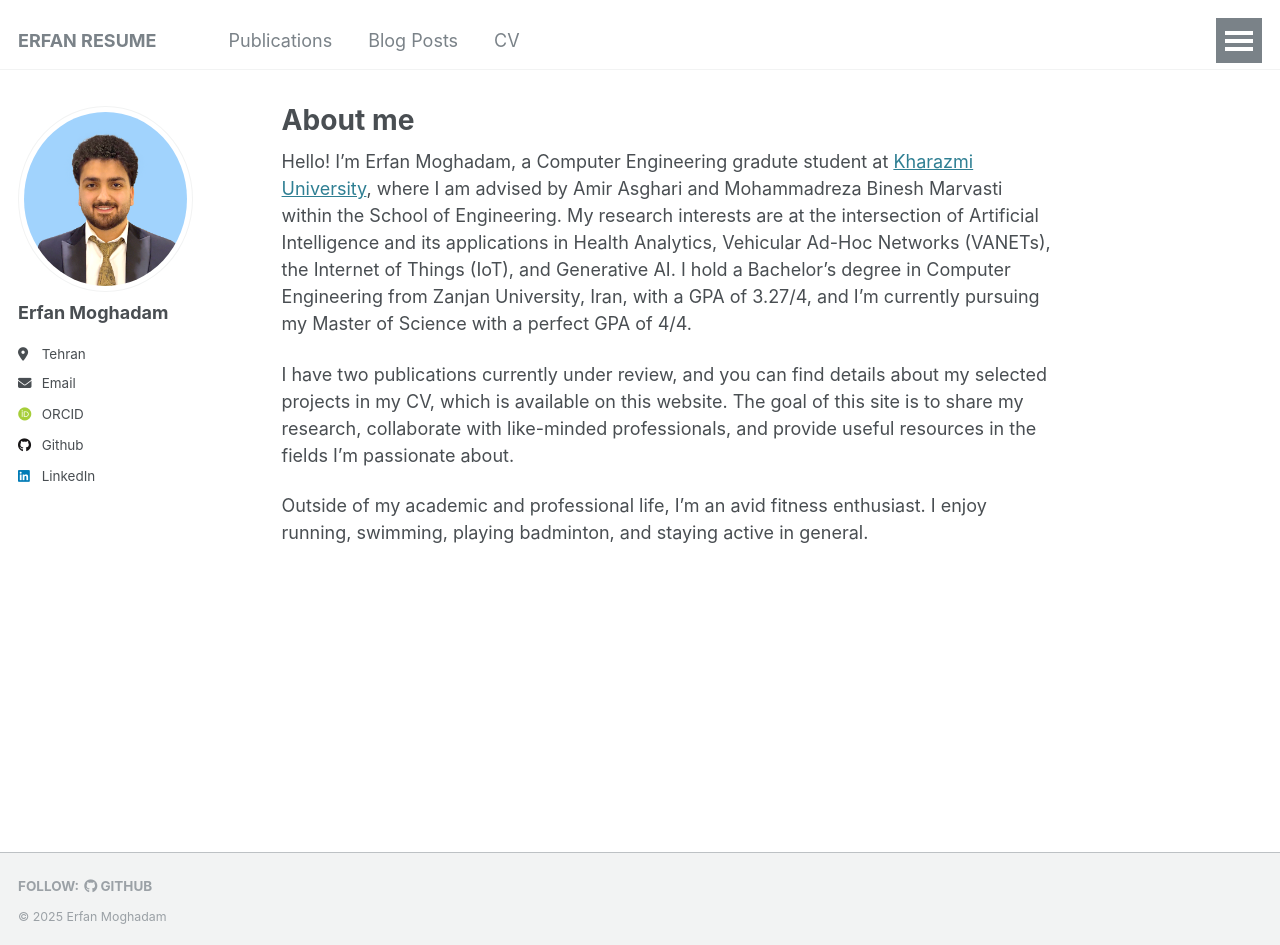
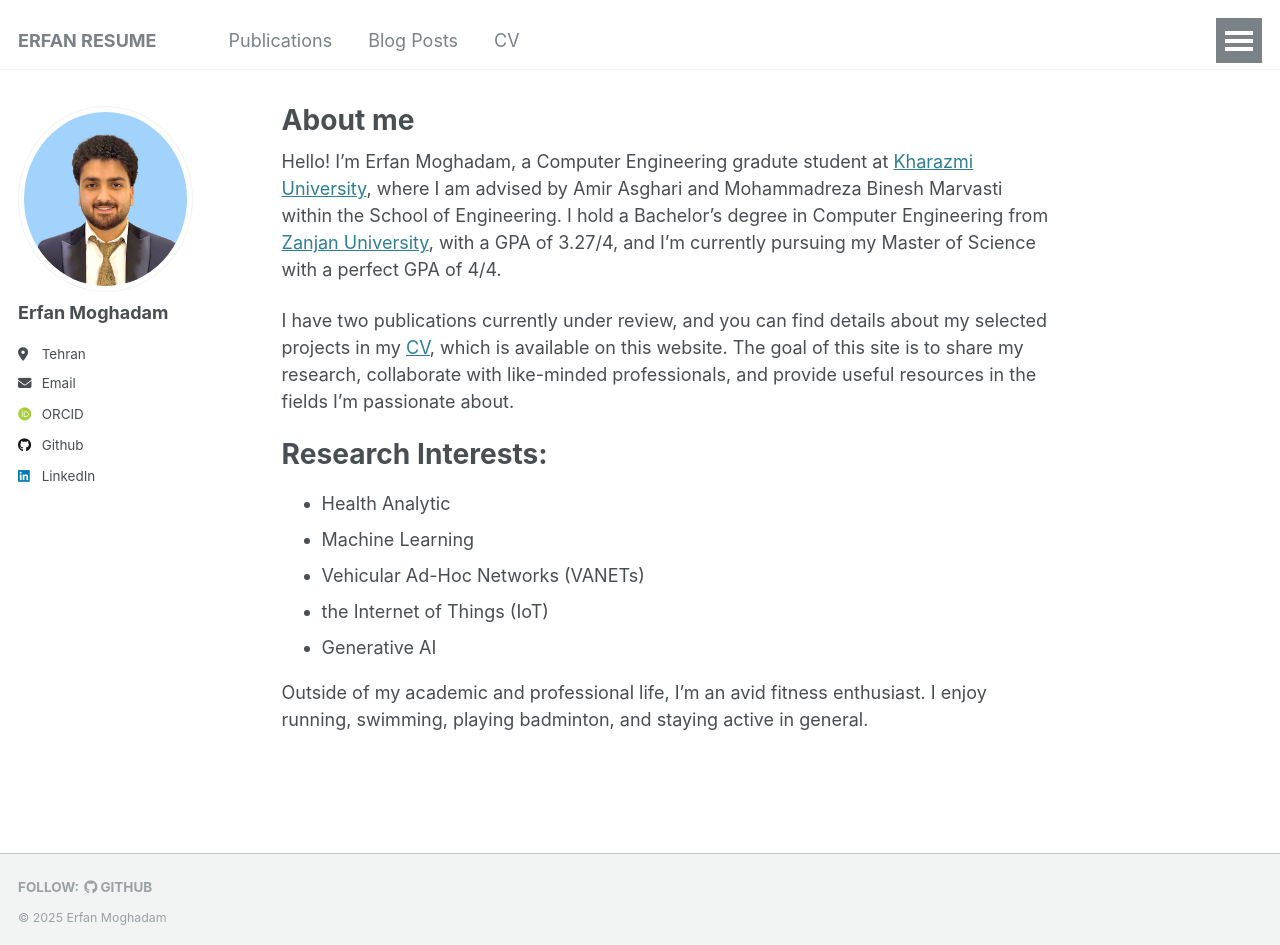
Before and after one commit to erfanresume/erfanresume.github.io, a Jekyll site: the page built from _pages/about.md, in a window 1280 px wide and 945 px high. Built offline with Jekyll 4.4.1, drawn with Linux system fonts in a browser that asks for light colours; some web fonts are replaced.

Commit message:
Update about.md

```diff
--- a/_pages/about.md
+++ b/_pages/about.md
@@ -7,8 +7,14 @@ redirect_from:
   - /about.html
 ---
 
-Hello! I’m Erfan Moghadam, a Computer Engineering gradute student at [Kharazmi University](https://khu.ac.ir/en), where I am advised by Amir Asghari and Mohammadreza Binesh Marvasti within the School of Engineering. My research interests are at the intersection of Artificial Intelligence and its applications in Health Analytics, Vehicular Ad-Hoc Networks (VANETs), the Internet of Things (IoT), and Generative AI. I hold a Bachelor’s degree in Computer Engineering from Zanjan University, Iran, with a GPA of 3.27/4, and I’m currently pursuing my Master of Science with a perfect GPA of 4/4.
+Hello! I’m Erfan Moghadam, a Computer Engineering gradute student at [Kharazmi University](https://khu.ac.ir/en), where I am advised by Amir Asghari and Mohammadreza Binesh Marvasti within the School of Engineering. I hold a Bachelor’s degree in Computer Engineering from [Zanjan University](https://www.znu.ac.ir/en), with a GPA of 3.27/4, and I’m currently pursuing my Master of Science with a perfect GPA of 4/4.
 
-I have two publications currently under review, and you can find details about my selected projects in my CV, which is available on this website. The goal of this site is to share my research, collaborate with like-minded professionals, and provide useful resources in the fields I’m passionate about.
+I have two publications currently under review, and you can find details about my selected projects in my [CV](https://erfanresume.github.io/files/Resume_Erfan_Moghadam.pdf), which is available on this website. The goal of this site is to share my research, collaborate with like-minded professionals, and provide useful resources in the fields I’m passionate about.
+# Research Interests:
+  - Health Analytic
+  - Machine Learning
+  - Vehicular Ad-Hoc Networks (VANETs)
+  - the Internet of Things (IoT)
+  - Generative AI
 
 Outside of my academic and professional life, I’m an avid fitness enthusiast. I enjoy running, swimming, playing badminton, and staying active in general.
```
